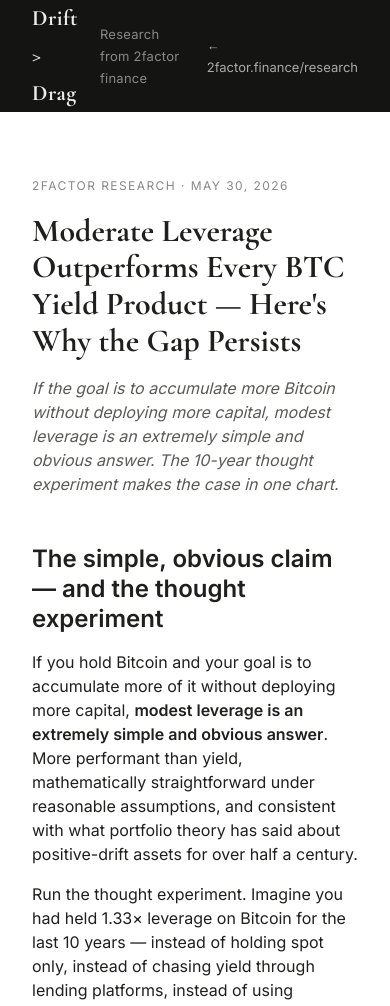
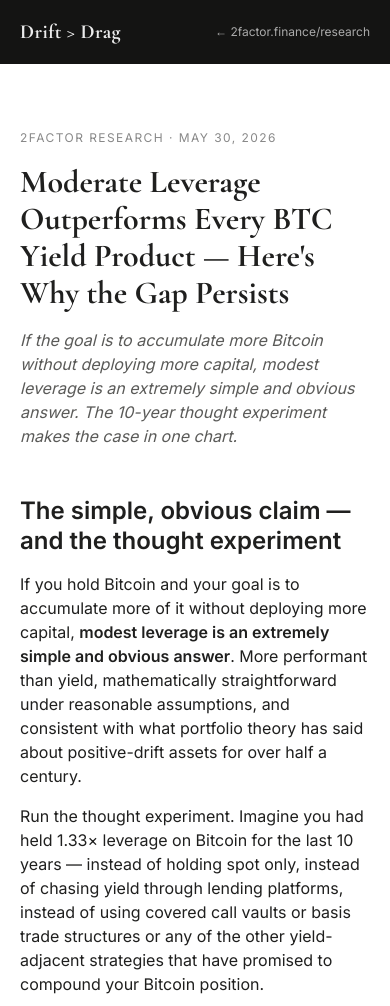
Before and after one commit to quidprokuo/drift, a Jekyll site: the page built from btc-jr-vs-yield-products.md, in a window 390 px wide. Shown: the top 1006 px of the page. Built offline with Jekyll 4.4.1, drawn with Linux system fonts in a browser that asks for light colours.

Commit message:
Mobile: hide site-tag under 600px, shrink mark/back-link, tighten container padding to 20px, allow horizontal-scroll on data tables (figure-tables excluded)
Co-Authored-By: Claude Opus 4.7 (1M context) <noreply@anthropic.com>

```diff
--- a/_layouts/article.html
+++ b/_layouts/article.html
@@ -310,6 +310,24 @@
       border-top: 1px solid var(--border);
       margin: 3em 0;
     }
+
+    /* Mobile adjustments */
+    @media (max-width: 600px) {
+      .site-header_inner { padding: 0 20px; gap: 12px; }
+      .site-mark { font-size: 20px; }
+      .site-tag { display: none; }
+      .site-back { font-size: 12px; }
+
+      .article { padding: 0 20px; }
+
+      /* Data tables: allow horizontal scroll. Excludes figure-tables (image+caption) which fit naturally. */
+      .article_body table:not(:has(picture)):not(:has(img)) {
+        display: block;
+        overflow-x: auto;
+        -webkit-overflow-scrolling: touch;
+        max-width: 100%;
+      }
+    }
   </style>
 </head>
 <body>
```
Also changed, not shown: _layouts/default.html (+10 -0 lines).
